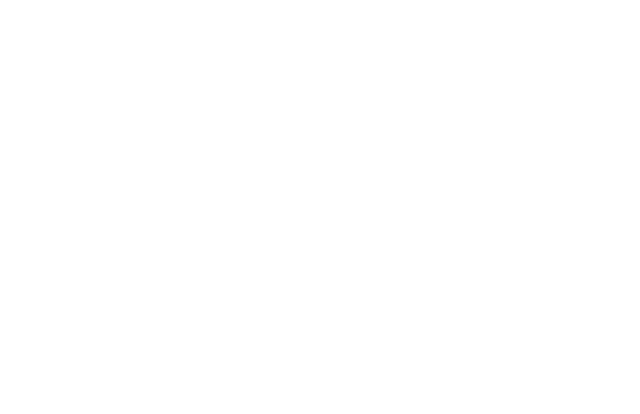
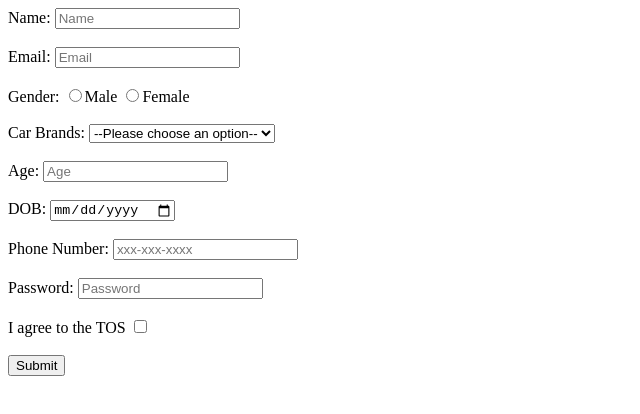
Before and after one commit to acciojob/signup-form-car-satheeshrevoori, a website: page main.html in a window 1280 px wide. Shown: the whole page, without its empty margins (0-640 px from the left). Drawn offline with Linux system fonts and the light colour scheme.

Commit message:
created a submission

```diff
--- a/main.html
+++ b/main.html
@@ -10,7 +10,34 @@
 	<!-- the entire body must be written by student -->
     <script type="text/javascript" src="./script.js">
 </script>
-
+<form id="form" name="form" method="post">
+<label for="name">Name:</label>
+<input type="text" id="name" name="name" placeholder="Name" required><br><br>
+<label for="email">Email:</label>
+<input type="email" id="email" name="email" placeholder="Email" required><br><br>
+<label for="gender">Gender:</label>
+<input type="radio" id="gender_m" name="gender" required>Male
+<input type="radio" id="gender_f" name="gender" required>Female <br><br>
+<label for="carbrands">Car Brands:</label>
+<select id="cars" aria-placeholder="--Please choose an option--" required>
+    <option value="choosecar">--Please choose an option--</option>
+</select><br><br>
+<label for="age">Age:</label>
+<input type="number" id="age" name="age" placeholder="Age" required>
+ <br><br>
+<label for="dob">DOB:</label>
+<input type="Date" id="dob" name="dob"/>
+<br><br>
+<label for="phone">Phone Number:</label>
+<input type="tel" id="tel" name="tel" placeholder="xxx-xxx-xxxx" >
+<br><br>
+<label for="password">Password:</label>
+<input type="password" id="password" name="password" placeholder="Password" required/>
+<br><br>
+<label for="agree">I agree to the TOS</label>
+<input type="checkbox" id="tos" required><br><br>
+<input type="submit" vale="submit">
+</form>
 </body>
 
 </html>
```
